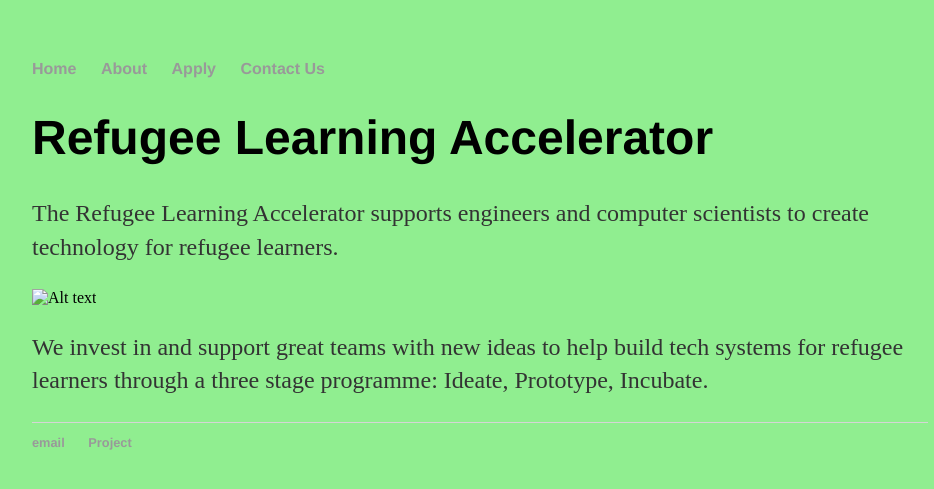
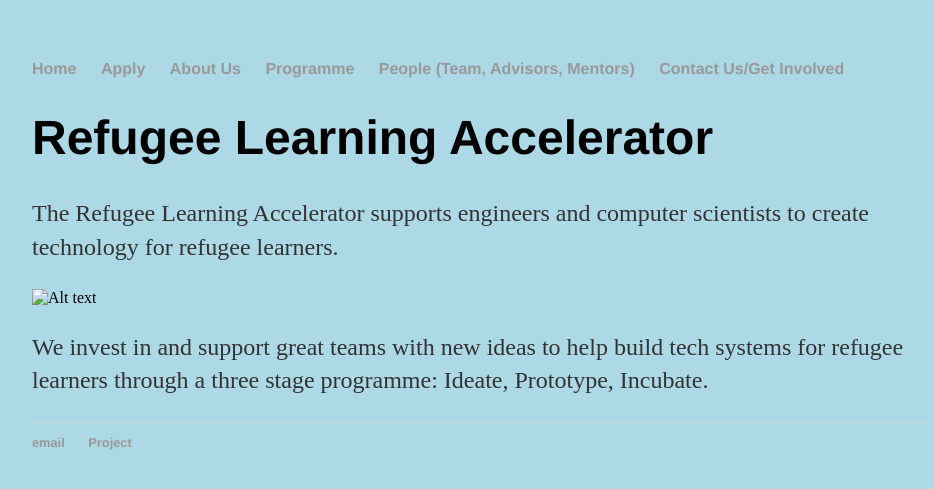
Before and after one commit to Refugee-Learning-Accelerator/Refugee-Learning-Accelerator.github.io, a Jekyll site: the page built from index.html, in a window 1280 px wide. Shown: the top 489 px of the page, without its empty margins (160-1094 px from the left). Built offline with Jekyll 4.4.1, drawn with Linux system fonts in a browser that asks for light colours.

Commit message:
Update default.html

```diff
--- a/_layouts/default.html
+++ b/_layouts/default.html
@@ -5,14 +5,16 @@
 			<!-- link to main stylesheet -->
 			<link rel="stylesheet" type="text/css" href="/css/main.css">
 		</head>
-		<body style="background-color:lightgreen;">
+		<body style="background-color:lightblue;">
 
 			<nav>
 	    		<ul>
 	        		<li><a href="/">Home</a></li>
-		        	<li><a href="/about">About</a></li>
 				<li><a href="/apply">Apply</a></li>
-				<li><a href="/contact_us">Contact Us</a></li>
+		        	<li><a href="/about">About Us</a></li>
+				<li><a href="/programme">Programme</a></li>
+				<li><a href="/people">People (Team, Advisors, Mentors)</a></li>
+				<li><a href="/contact_us">Contact Us/Get Involved</a></li>
 
 	    		</ul>
 			</nav>
```
